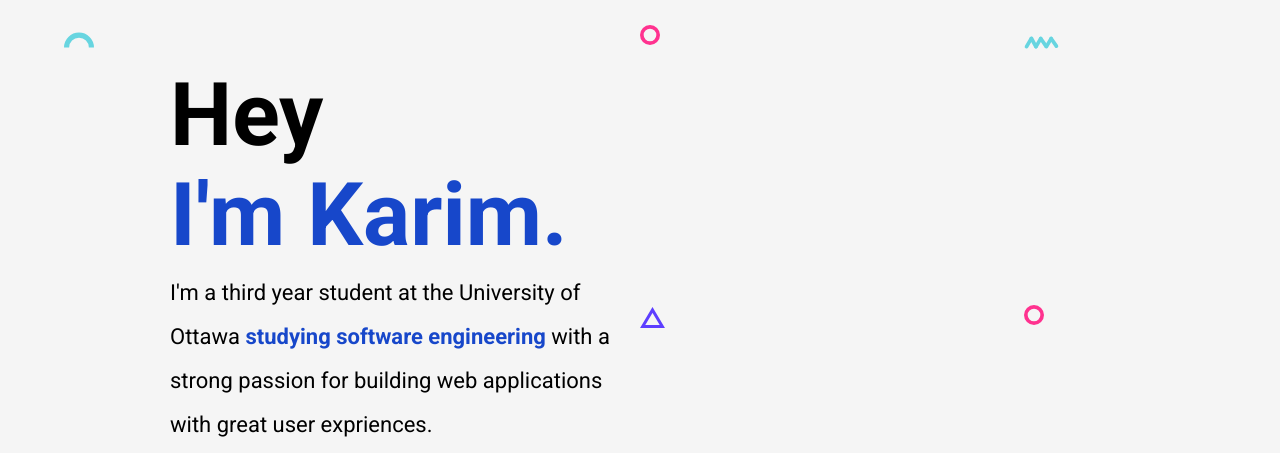
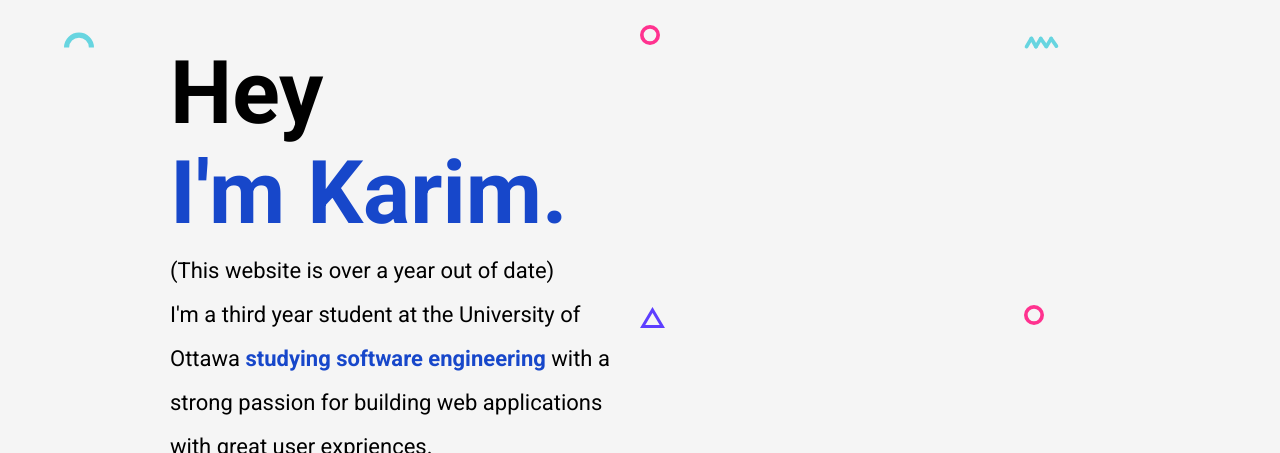
Before and after one commit to karimo123/EPortfolio, a plain HTML site: page index.html in a window 1280 px wide. Shown: the part 95-548 px from the top of the page. Drawn offline with nearby package versions, Linux system fonts and the light colour scheme.

Commit message:
Update index.html

```diff
--- a/index.html
+++ b/index.html
@@ -51,6 +51,9 @@
             <div class="header__content">
                 <h1 class="title">Hey</h1>
                 <h1 class="title blue"> I'm Karim.</h1>
+                <p class="header__para">
+                   (This website is over a year out of date)
+                </p>
                 <p class="header__para">
                     I'm a third year student at the University of Ottawa <b class="blue">studying software engineering</b> with
                     a strong
```
